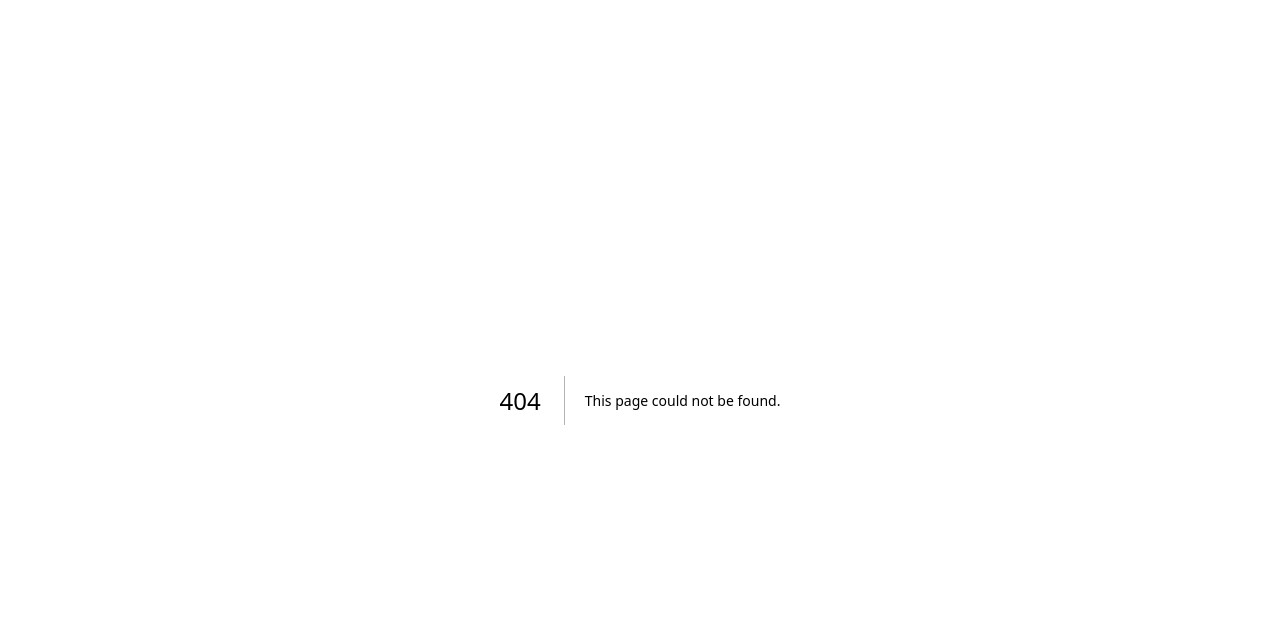
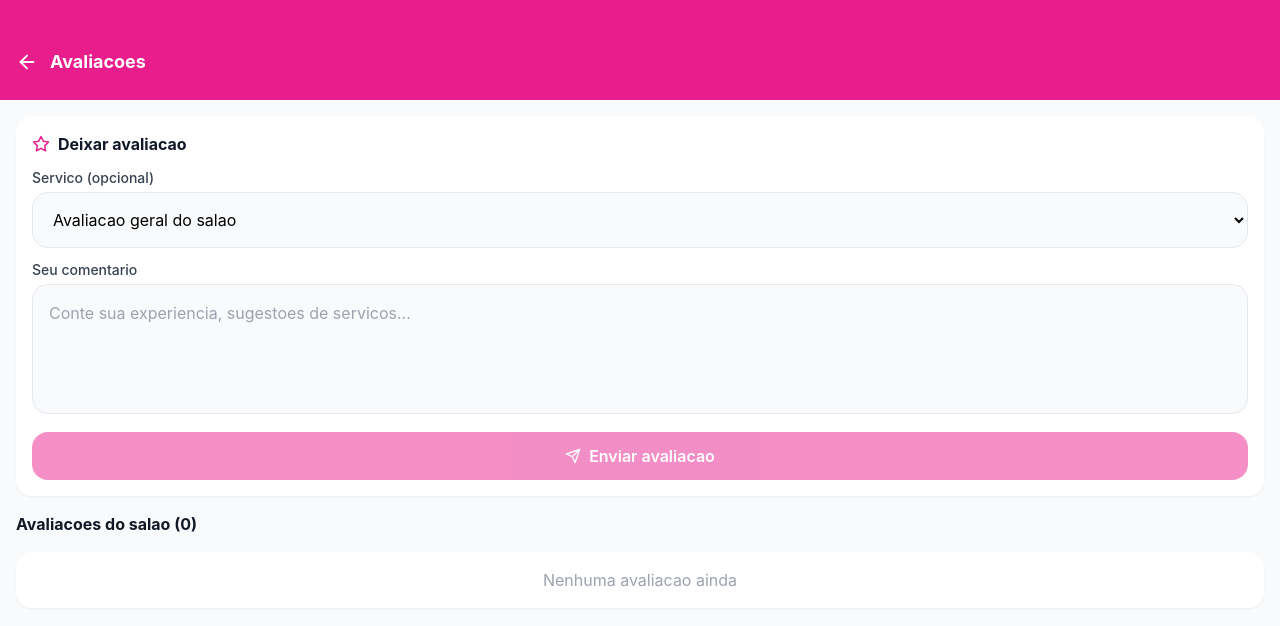
Before and after one commit to juliatedeschi7-creator/salao2.0, a Next.js app: page /cliente/avaliacoes in a window 1280 px wide. Before the commit this address had no page. Shown: the top 626 px of the page. Built offline with nearby package versions, Linux system fonts and the light colour scheme.

Commit message:
Criar page.tsx

```diff
--- /dev/null
+++ b/src/app/cliente/avaliacoes/page.tsx
@@ -0,0 +1,106 @@
+'use client'
+import { useEffect, useState } from 'react'
+import { supabase } from '@/lib/supabase'
+import { useAuth } from '@/lib/hooks/useAuth'
+import { useRouter } from 'next/navigation'
+import { ArrowLeft, Star, Send } from 'lucide-react'
+
+export default function ClienteAvaliacoesPage() {
+  const { profile, loading } = useAuth()
+  const router = useRouter()
+  const [salao, setSalao] = useState<any>(null)
+  const [cliente, setCliente] = useState<any>(null)
+  const [servicos, setServicos] = useState<any[]>([])
+  const [depoimentos, setDepoimentos] = useState<any[]>([])
+  const [servicoId, setServicoId] = useState('')
+  const [texto, setTexto] = useState('')
+  const [salvando, setSalvando] = useState(false)
+  const [sucesso, setSucesso] = useState(false)
+
+  useEffect(() => {
+    if (!loading && profile) carregarDados()
+  }, [loading])
+
+  async function carregarDados() {
+    const { data: cli } = await supabase.from('clientes').select('*, saloes(*)').eq('profile_id', profile!.id).single()
+    setCliente(cli); setSalao(cli?.saloes)
+    const { data: srvs } = await supabase.from('servicos').select('id, nome').eq('salao_id', cli?.saloes?.id).eq('ativo', true)
+    setServicos(srvs || [])
+    const { data: deps } = await supabase.from('depoimentos').select('*, clientes(nome), servicos(nome)')
+      .eq('salao_id', cli?.saloes?.id).eq('publico', true).order('created_at', { ascending: false })
+    setDepoimentos(deps || [])
+  }
+
+  async function enviarAvaliacao() {
+    if (!texto) return
+    setSalvando(true)
+    await supabase.from('depoimentos').insert({
+      salao_id: salao.id,
+      cliente_id: cliente.id,
+      servico_id: servicoId || null,
+      texto,
+      publico: true
+    })
+    setTexto(''); setServicoId(''); setSalvando(false); setSucesso(true)
+    carregarDados()
+    setTimeout(() => setSucesso(false), 3000)
+  }
+
+  const cor = salao?.cor_primaria || '#E91E8C'
+
+  return (
+    <div className="min-h-screen bg-gray-50 pb-8">
+      <div className="px-4 pt-12 pb-6 flex items-center gap-3" style={{ backgroundColor: cor }}>
+        <button onClick={() => router.back()}><ArrowLeft size={22} className="text-white" /></button>
+        <h1 className="font-bold text-white text-lg">Avaliacoes</h1>
+      </div>
+
+      <div className="px-4 py-4 flex flex-col gap-4">
+        <div className="card flex flex-col gap-3">
+          <p className="font-bold text-gray-900 flex items-center gap-2">
+            <Star size={18} style={{ color: cor }} />Deixar avaliacao
+          </p>
+          {sucesso && <div className="bg-green-50 border border-green-200 rounded-xl px-4 py-3"><p className="text-green-600 text-sm text-center">Avaliacao enviada!</p></div>}
+          <div>
+            <label className="text-sm font-medium text-gray-700 mb-1 block">Servico (opcional)</label>
+            <select className="input-field" value={servicoId} onChange={e => setServicoId(e.target.value)}>
+              <option value="">Avaliacao geral do salao</option>
+              {servicos.map(s => <option key={s.id} value={s.id}>{s.nome}</option>)}
+            </select>
+          </div>
+          <div>
+            <label className="text-sm font-medium text-gray-700 mb-1 block">Seu comentario</label>
+            <textarea className="input-field resize-none" rows={4}
+              placeholder="Conte sua experiencia, sugestoes de servicos..."
+              value={texto} onChange={e => setTexto(e.target.value)} />
+          </div>
+          <button onClick={enviarAvaliacao} disabled={!texto || salvando}
+            className="w-full text-white rounded-2xl py-3 font-semibold flex items-center justify-center gap-2 disabled:opacity-50"
+            style={{ backgroundColor: cor }}>
+            <Send size={16} />{salvando ? 'Enviando...' : 'Enviar avaliacao'}
+          </button>
+        </div>
+
+        <p className="font-bold text-gray-900">Avaliacoes do salao ({depoimentos.length})</p>
+        {depoimentos.length === 0 ? (
+          <div className="card text-center py-8"><p className="text-gray-400">Nenhuma avaliacao ainda</p></div>
+        ) : depoimentos.map(d => (
+          <div key={d.id} className="card flex flex-col gap-2">
+            <div className="flex items-center gap-2">
+              <div className="w-8 h-8 rounded-full flex items-center justify-center text-white text-sm font-bold shrink-0"
+                style={{ backgroundColor: cor }}>
+                {d.clientes?.nome?.charAt(0).toUpperCase()}
+              </div>
+              <div className="flex-1">
+                <p className="font-medium text-gray-900 text-sm">{d.clientes?.nome}</p>
+                {d.servicos?.nome && <p className="text-xs text-gray-400">{d.servicos.nome}</p>}
+              </div>
+              <p className="text-xs text-gray-400">{new Date(d.created_at).toLocaleDateString('pt-BR')}</p>
+            </div>
+            <p className="text-sm text-gray-600">{d.texto}</p>
+          </div>
+        ))}
+      </div>
+    </div>
+  )
+}
```
